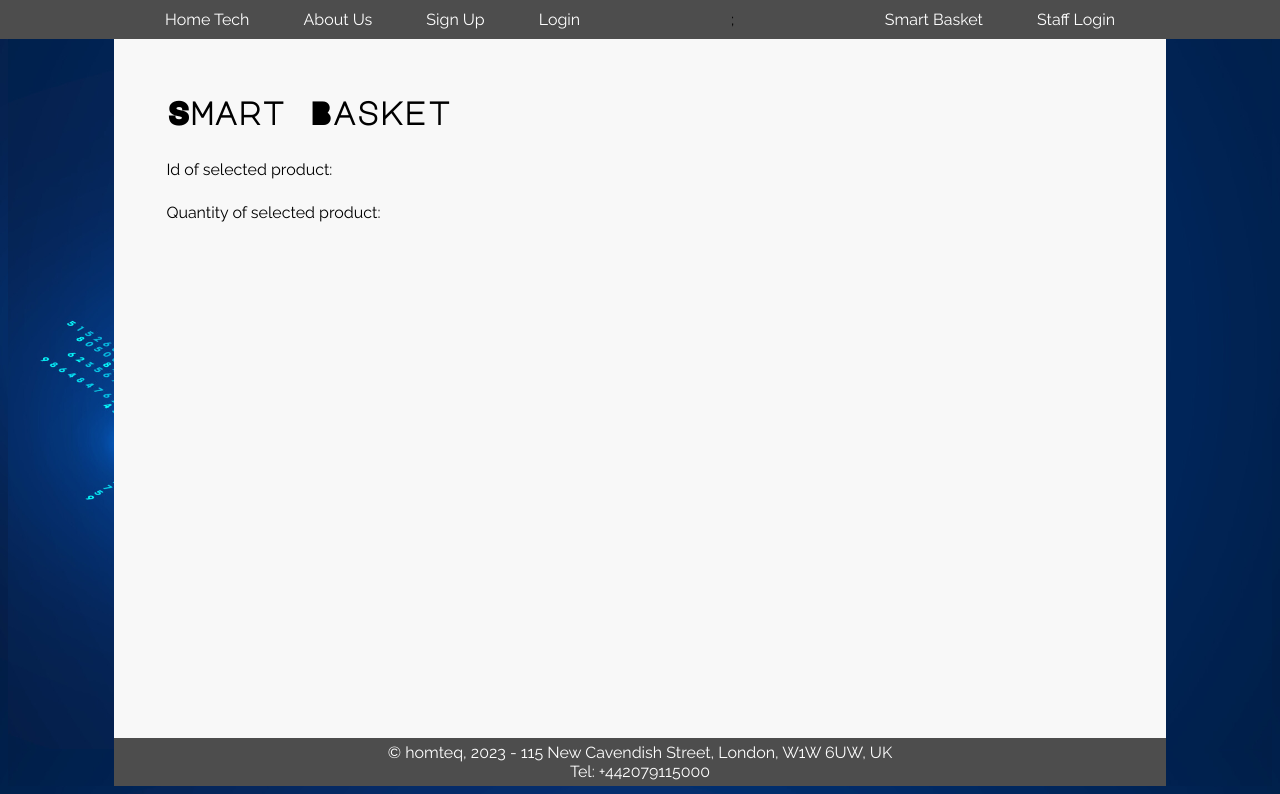
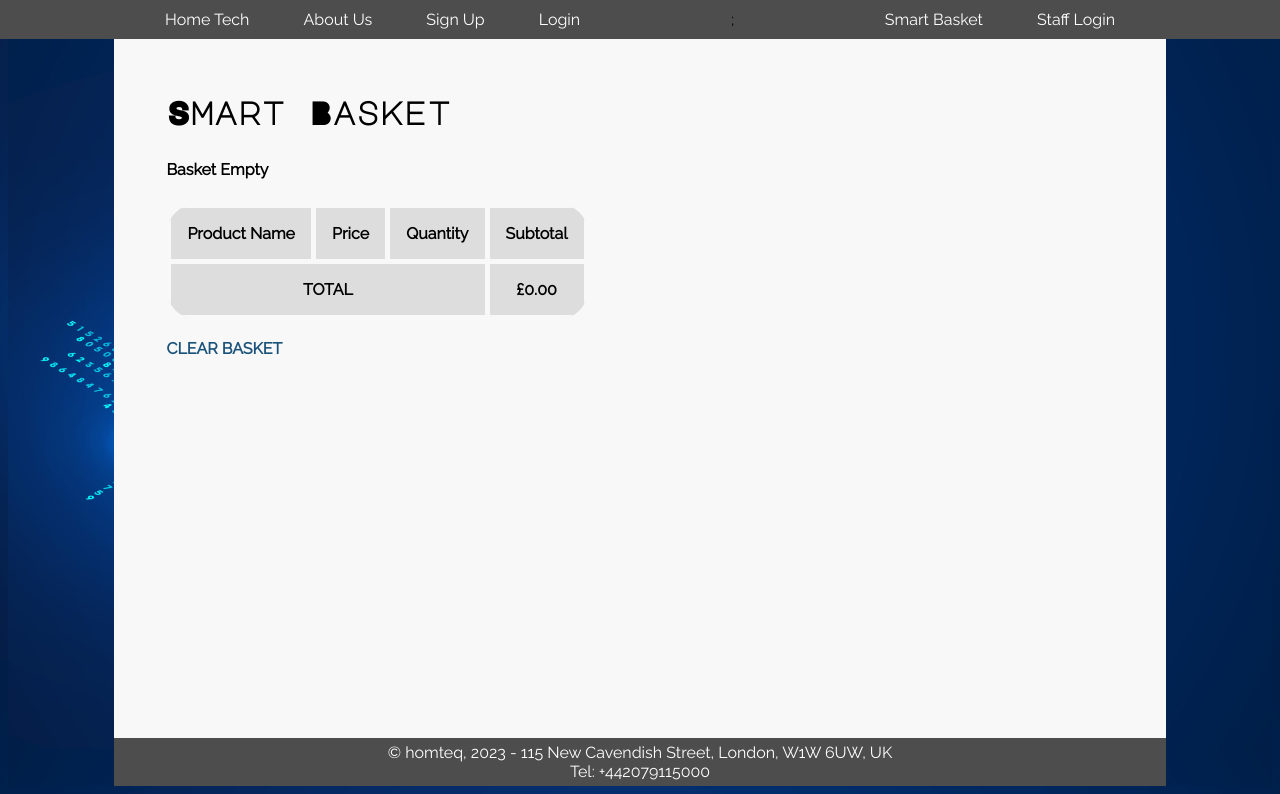
Before and after one commit to Camditta/homteq-web-app, a PHP site: page /basket.php in a window 1280 px wide. Shown: the part 124-918 px from the top of the page. Run offline with PHP 8.4, Linux system fonts and the light colour scheme; data that the repository does not hold is empty; a stand-in replaces the project's code that opens the database connection.

Commit message:
Update to files
Produce basket page with table, calculation subtotal and total costs along with clear basket.

```diff
--- a/basket.php
+++ b/basket.php
@@ -1,4 +1,5 @@
 <?php
+session_start();
 include("db.php");
 
 $pagename="Smart Basket";       //Create and populate a variable called $pagename
@@ -8,13 +9,77 @@
 include ("headfile.html");      //include header layout file
 echo "<h4>".$pagename."</h4>"; //display name of the page on the web page
 
-$newprodid=$_POST['h_prodid'];
-$reququantity=$_POST['p_quantity'];
+//if the posted ID of the new product is set i.e. if the user is adding a new product into the basket
+if (isset($_POST['h_prodid']))
+{
+    //capture the ID of selected product using the POST method and the $_POST superglobal variable
+    //and store it in a new local variable called $newprodid
+    $newprodid=$_POST['h_prodid'];
+    //capture the required quantity of selected product using the POST method and $_POST superglobal variable
+    //and store it in a new local variable called $reququantity
+    $reququantity=$_POST['p_quantity'];
+    //Display id of selected product
+    //echo "<p class='updateInfo'>Id of selected product: ".$newprodid."<p>";
+    //Display quantity of selected product
+    //echo "<p class='updateInfo'>Quantity of selected product: ".$reququantity."<p>";
+    //create a new cell in the basket session array. Index this cell with the new product id.
+    //Inside the cell store the required product quantity
+    $_SESSION['basket'][$newprodid]=$reququantity;
+    //Display "1 item added to the basket " message
+    echo "<p class='updateInfo'><b>1 item added</b></p>";
+}
+//else
+//Display "Current basket unchanged " message
+//else
+//{
+   // echo "<p class='updateInfo'><b>Basket unchanged</b></p>";
+//}
 
-//Display id of selected product
-echo "<p class='updateInfo'>Id of selected product: ".$newprodid."<p>";
-//Display quantity of selected product
-echo "<p class='updateInfo'>Quantity of selected product: ".$reququantity."<p>";
+$total=0;
+
+echo "<p><table id='baskettable'>";
+echo "<tr>";
+echo "<th>Product Name</th><th>Price</th><th>Quantity</th><th>Subtotal</th>";
+echo "</tr>";
+
+if (isset($_SESSION['basket']))
+{
+    foreach($_SESSION['basket'] as $index => $value){
+        $SQL="select prodId, prodName, prodPrice from Product where prodID =".$index;
+        $exeSQL=mysqli_query($conn, $SQL) or die (mysqli_error());
+        $arrayp=mysqli_fetch_array($exeSQL);
+
+
+        echo "<tr>";
+         //display product name & product price using array of records $arrayp
+        echo "<td>".$arrayp['prodName']."</td>";
+        echo "<td>&pound".number_format($arrayp['prodPrice'],2)."</td>";
+        // display selected quantity of product retrieved from the cell of session array and now in $value
+        echo "<td style='text-align:center;'>".$value."</td>";
+        //calculate subtotal, store it in a local variable $subtotal and display it
+        $subtotal=$arrayp['prodPrice'] * $value;
+        echo "<td>&pound".number_format($subtotal,2)."</td>";
+        echo "</tr>";
+        //increase total by adding the subtotal to the current total
+        $total=$total+$subtotal;
+    }
+
+}
+
+else
+{
+    echo "<p class='updateInfo'><b>Basket Empty</b></p>";
+
+}
+
+// Display total
+echo "<tr>";
+echo "<td colspan=3><b>TOTAL</b></td>";
+echo "<td><b>&pound".number_format($total,2)."</b></td>";
+echo "</tr>";
+echo "</table>";
+
+echo "<br><p class='updateInfo'><a href='clearbasket.php'>CLEAR BASKET</a></p>";
 
 include("footfile.html"); //include head layout
 echo "</body>";
```
Also changed, not shown: clearbasket.php (added, +15 -0 lines).
